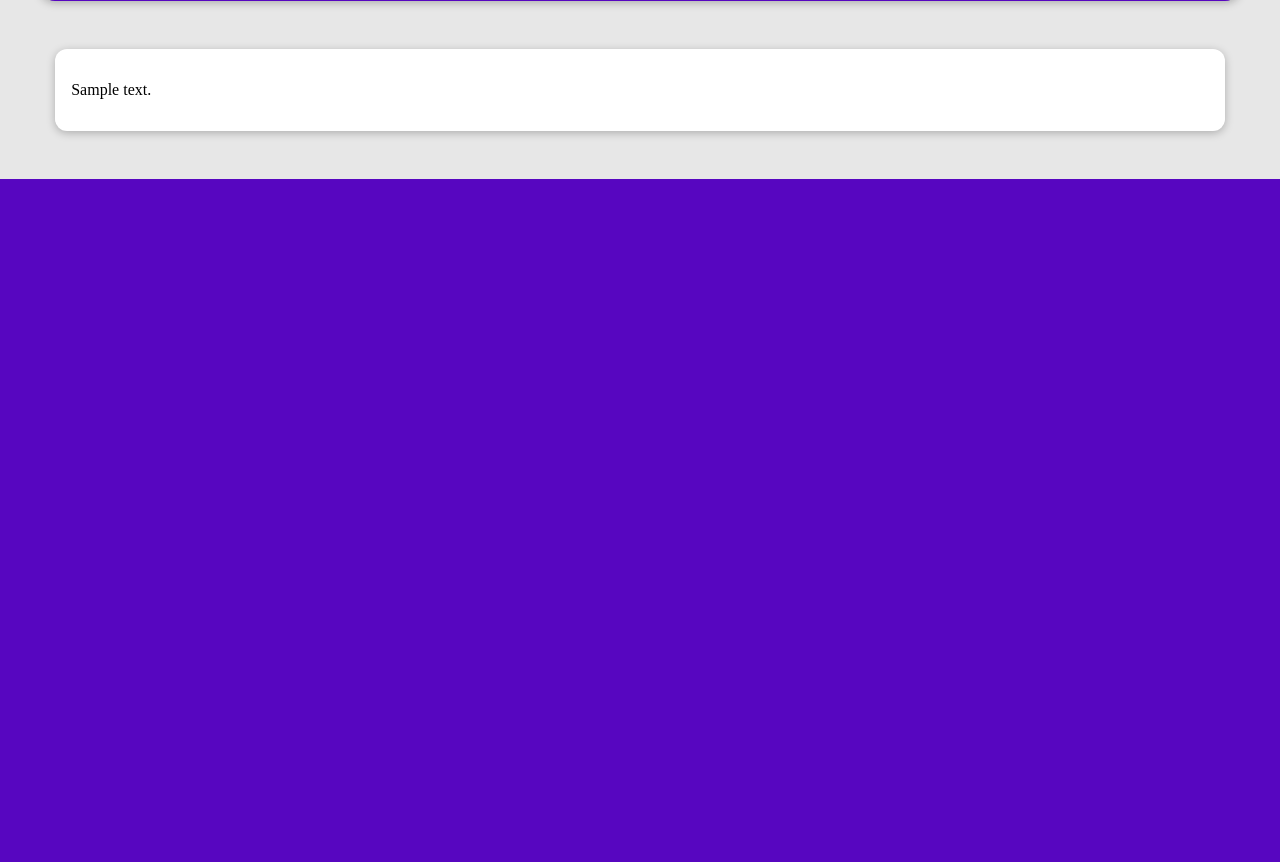
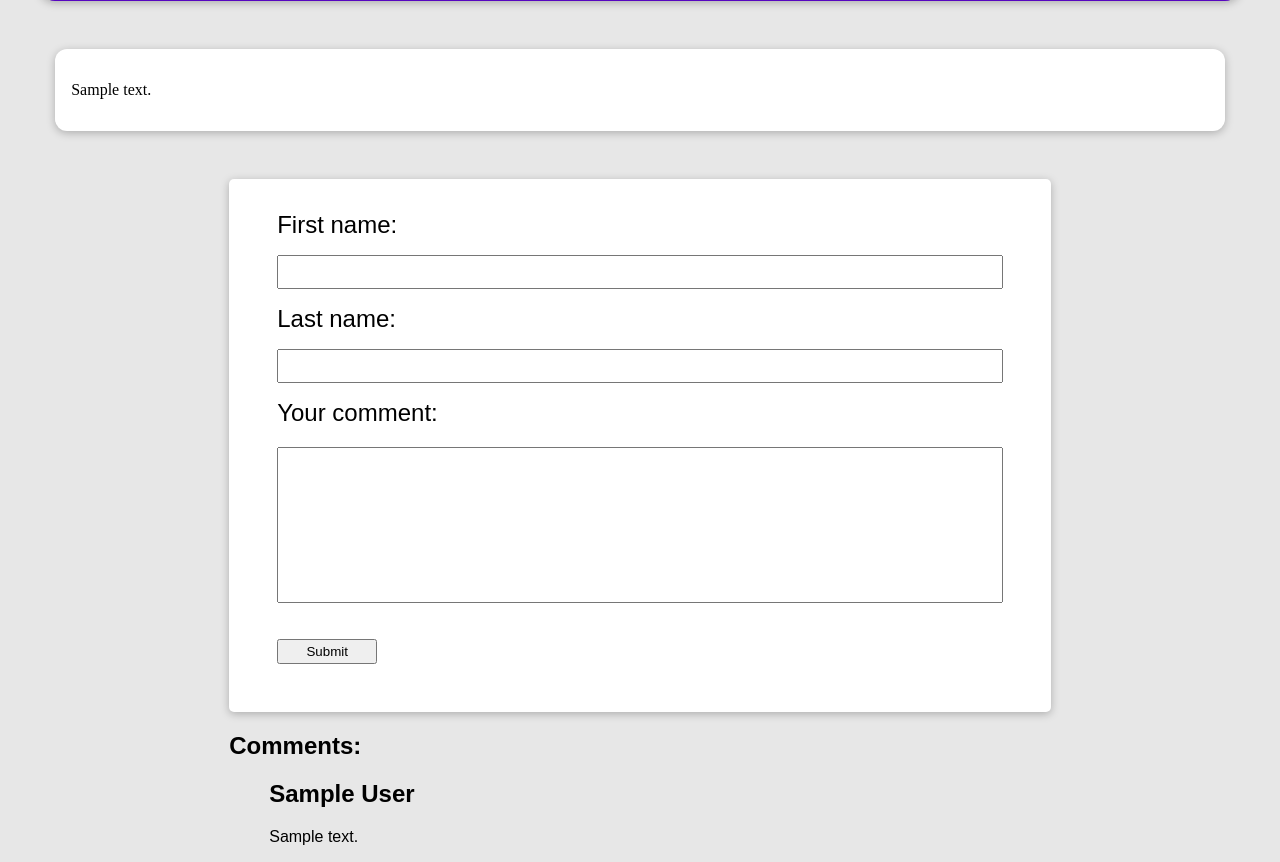
Before and after one commit to Arahiel/django-blog-tutorial, a Django app: the page made by my_site/blog/forms.py in a window 1280 px wide. Shown: the part 641-1503 px from the top of the page. Before the commit the page ends 820 px from the top, so only its background shows below. Run offline with Django 3.2, Linux system fonts and the light colour scheme; tables that the repository leaves empty hold one stand-in row (Sample ...).

Commit message:
Implemented my version of Comments, Read later and file uploads

```diff
--- a/my_site/blog/admin.py
+++ b/my_site/blog/admin.py
@@ -1,5 +1,5 @@
 from django.contrib import admin
-from .models import Post, Author, Tag
+from .models import Post, Author, Tag, Comment
 
 # Register your models here.
 
@@ -8,7 +8,11 @@ class PostAdmin(admin.ModelAdmin):
     prepopulated_fields = {"slug": ("title",)}
     list_display = ["title", "author", "date"]
 
+class CommentAdmin(admin.ModelAdmin):
+    list_display = ["text", "first_name", "last_name", "post"]
+    list_filter = ["first_name", "last_name"]
 
 admin.site.register(Post, PostAdmin)
 admin.site.register(Author)
 admin.site.register(Tag)
+admin.site.register(Comment, CommentAdmin)
--- /dev/null
+++ b/my_site/blog/forms.py
@@ -0,0 +1,11 @@
+from django import forms
+from .models import Comment
+
+class CommentForm(forms.ModelForm):
+    class Meta:
+        model = Comment
+        fields = "__all__"
+        exclude = ["post"]
+        labels = {
+            "text": "Your comment"
+        }
--- a/my_site/blog/models.py
+++ b/my_site/blog/models.py
@@ -31,3 +31,15 @@ class Post(models.Model):
     content = models.TextField(validators=[MinLengthValidator(10)])
     author = models.ForeignKey(Author, null=True, related_name="posts", on_delete=models.SET_NULL)
     tags = ManyToManyField(Tag, related_name="posts")
+
+    def __str__(self):
+        return self.title
+
+class Comment(models.Model):
+    first_name = models.CharField(max_length=50)
+    last_name = models.CharField(max_length=50)
+    text = models.TextField(max_length=255)
+    post = models.ForeignKey(Post, related_name="comments", on_delete=models.CASCADE)
+
+    def __str__(self):
+        return self.text
--- /dev/null
+++ b/my_site/blog/static/blog/form.css
@@ -0,0 +1,37 @@
+#comments {
+    margin: 1rem auto;
+    font-family: sans-serif;
+    width: 65%;
+}
+
+#comments ul {
+    list-style: none;
+}
+
+#comments form {
+    background-color: white;
+    margin-bottom: 1rem;
+    padding: 2rem;
+    border-radius: 5px;
+    box-shadow: 0 2px 8px rgba(0, 0, 0, 0.25);
+    display: flex;
+    flex-direction: column;
+    gap: 1rem;
+}
+
+#comments form label,
+#comments form input {
+    font-size: 1.5rem;
+    margin: 0 1rem;
+}
+
+#comments form textarea {
+    resize: none;
+    margin: 0.25rem 1rem;
+}
+
+#comments form button {
+    margin: 1rem;
+    max-width: 100px;
+    height: 25px;
+}
--- a/my_site/blog/templates/blog/post-detail.html
+++ b/my_site/blog/templates/blog/post-detail.html
@@ -4,6 +4,7 @@
 {% block title %}{{post.title}}{% endblock title %}
 {% block css_files %}
 <link rel="stylesheet" href="{% static "blog/post-detail.css" %}" type="text/css">
+<link rel="stylesheet" href="{% static "blog/form.css" %}" type="text/css">
 {% endblock css_files %}
 
 {% block content %}
@@ -22,4 +23,25 @@
 <main>
     {{post.content|linebreaks}}
 </main>
+<section id="comments">
+    <div class="form-control">
+        <form action="{% url "add-comment" %}" method="post">
+            {% csrf_token %}
+            <input type="hidden" name="post-slug" value="{{post.slug}}" />
+            {{form}}
+            <button>Submit</button>
+        </form>
+    </div>
+    <h1>Comments:</h1>
+    <ul>
+        {% for comment in comments %}
+        <li>
+            <div class="comment">
+                <h2>{{comment.first_name}} {{comment.last_name}}</h2>
+                <p>{{comment.text}}</p>
+            </div>
+        </li>
+        {% endfor %}
+    </ul>
+</section>
 {% endblock content %}
--- a/my_site/blog/urls.py
+++ b/my_site/blog/urls.py
@@ -7,6 +7,7 @@ urlpatterns = [
     path("posts", views.PostsView.as_view(), name="posts-page"),
     path("posts/add-read_later", views.AddReadLaterView.as_view(), name="add-read-later"),
     path("posts/remove-read-later", views.RemoveReadLaterView.as_view(), name="remove-read-later"),
+    path("posts/add-comment", views.AddCommentView.as_view(), name="add-comment"),
     path("posts/<slug:slug>", views.PostView.as_view(), name="post-detail-page"),
     path("tag/<str:tag_name>", views.TagView.as_view(), name="tag-page")
 ]
--- a/my_site/blog/views.py
+++ b/my_site/blog/views.py
@@ -1,8 +1,9 @@
+from .forms import CommentForm
 from django.http.response import HttpResponseRedirect
-from django.shortcuts import get_object_or_404, render
+from django.shortcuts import render
 from django.urls import reverse
 from django.views.generic.base import View
-from .models import Post
+from .models import Post, Comment
 from django.views.generic import DetailView, ListView
 # Create your views here.
 
@@ -38,6 +39,28 @@ class RemoveReadLaterView(View):
         return HttpResponseRedirect(reverse("post-detail-page", args=(slug,)))
 
 
+class PostView(View):
+    def get(self, slug, request):
+        session = request.session
+        return render(request, "blog/post-detail.html", {
+            "to_be_read": bool(session.get(f"read_later_slugs.{slug}")),
+            "comments": Comment.objects.filter(post__slug=slug),
+            "form": CommentForm()
+        })
+
+
+class AddCommentView(View):
+    def post(self, request):
+        form = CommentForm(request.POST)
+        slug = request.POST.get("post-slug")
+
+        if form.is_valid():
+            post = Post.objects.get(slug=slug)
+            new_comment = Comment(**form.cleaned_data, post=post)
+            new_comment.save()
+        return HttpResponseRedirect(reverse("post-detail-page", args=(slug,)))
+
+
 class PostView(DetailView):
     template_name = "blog/post-detail.html"
     model = Post
@@ -48,6 +71,8 @@ class PostView(DetailView):
         post = self.object
         context["to_be_read"] = bool(
             session.get(f"read_later_slugs.{post.slug}"))
+        context["comments"] = Comment.objects.filter(post__slug=post.slug)
+        context["form"] = CommentForm()
         return context
 
 
```
Also changed, not shown: my_site/blog/migrations/0008_comment.py (added), my_site/blog/templates/blog/includes/comment.html (added).
